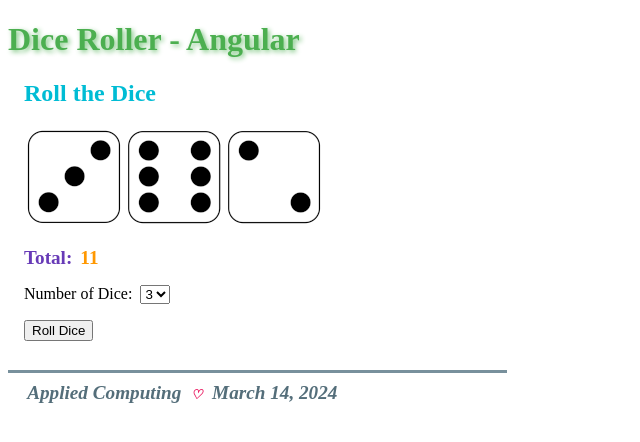
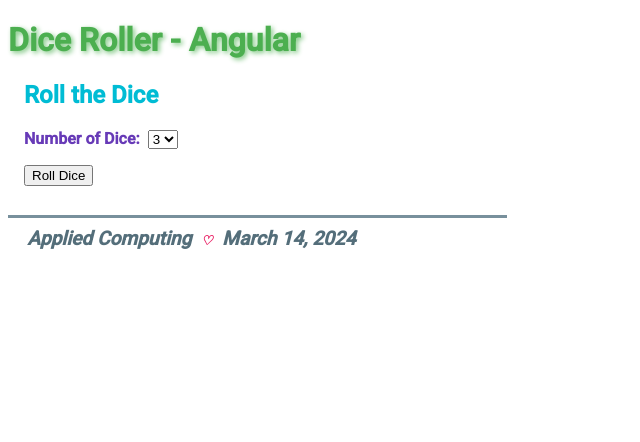
Before and after one commit to tetervak/DiceRoller-Angular, an Angular app: page / in a window 1280 px wide. Shown: the top 442 px of the page, without its empty margins (0-640 px from the left). Built offline with nearby package versions, Linux system fonts and the light colour scheme.

Commit message:
added Roboto fonts

```diff
--- a/src/app/app.component.css
+++ b/src/app/app.component.css
@@ -27,3 +27,8 @@
   font-weight: bolder;
   color: #ff9800;
 }
+
+label {
+  font-weight: bolder;
+  color: #673ab7;
+}
--- a/src/app/app.component.html
+++ b/src/app/app.component.html
@@ -1,11 +1,13 @@
 <app-header></app-header>
 <main>
   <h2>Roll the Dice</h2>
-  <app-dice-display [diceValues]="rollData.values"></app-dice-display>
-  <p>
-    <span class="total_label">Total:</span>&nbsp;
-    <span class="total_number">{{rollData.total}}</span>
-  </p>
+  <ng-container *ngIf="rollData !== undefined">
+    <app-dice-display [diceValues]="rollData.values"></app-dice-display>
+    <p>
+      <span class="total_label">Total:</span>&nbsp;
+      <span class="total_number">{{rollData.total}}</span>
+    </p>
+  </ng-container>
   <p>
     <label for="c">Number of Dice:</label>&nbsp;
     <select id="c" [(ngModel)]="numberOfDice">
--- a/src/app/app.component.ts
+++ b/src/app/app.component.ts
@@ -10,13 +10,12 @@
 export class AppComponent {
 
   // the result values
-  rollData: RollData;
+  rollData: RollData | undefined;
 
   // the input value
   numberOfDice: number = 3;
 
   constructor(private rollerService: RollerService) {
-    this.rollData = rollerService.getRollData(this.numberOfDice);
   }
 
   onRollDice(): void {
--- a/src/index.html
+++ b/src/index.html
@@ -5,6 +5,7 @@
   <title>DiceRoller</title>
   <base href="/">
   <meta name="viewport" content="width=device-width, initial-scale=1">
+  <link href="https://fonts.googleapis.com/css2?family=Roboto:wght@300;400;500&display=swap" rel="stylesheet">
   <link rel="icon" type="image/x-icon" href="favicon.ico">
 </head>
 <body>
--- a/src/styles.css
+++ b/src/styles.css
@@ -1 +1,4 @@
 /* You can add global styles to this file, and also import other style files */
+
+html, body { height: 100%; }
+body { font-family: Roboto, "Helvetica Neue", sans-serif; }
```
